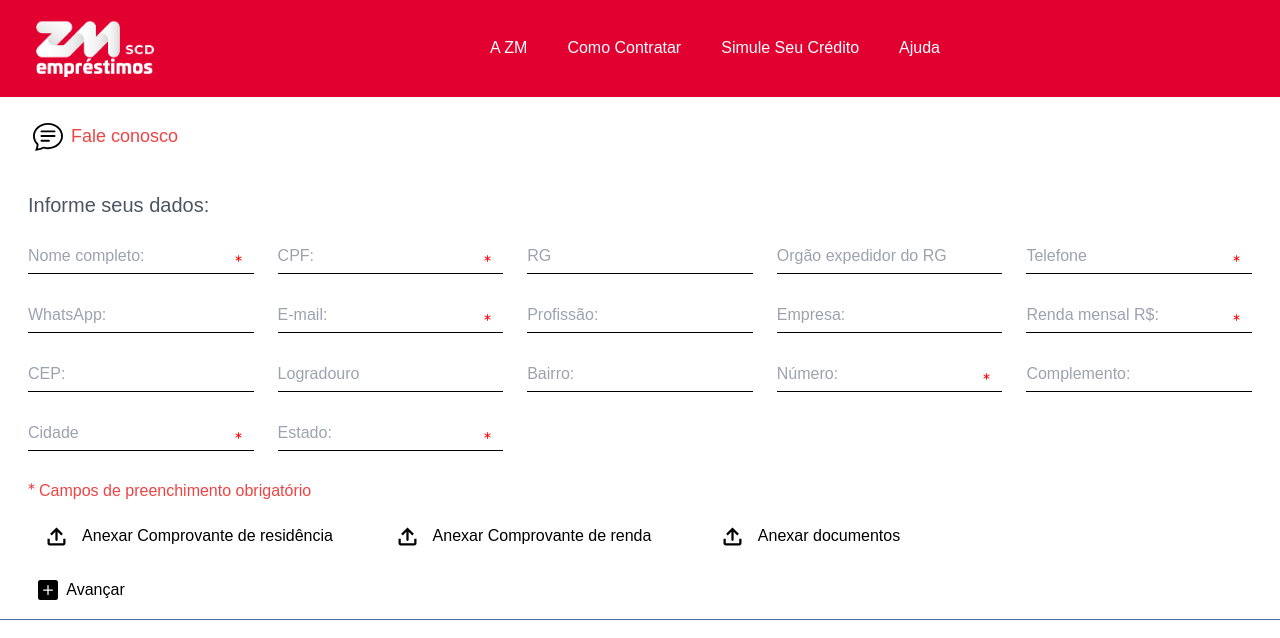
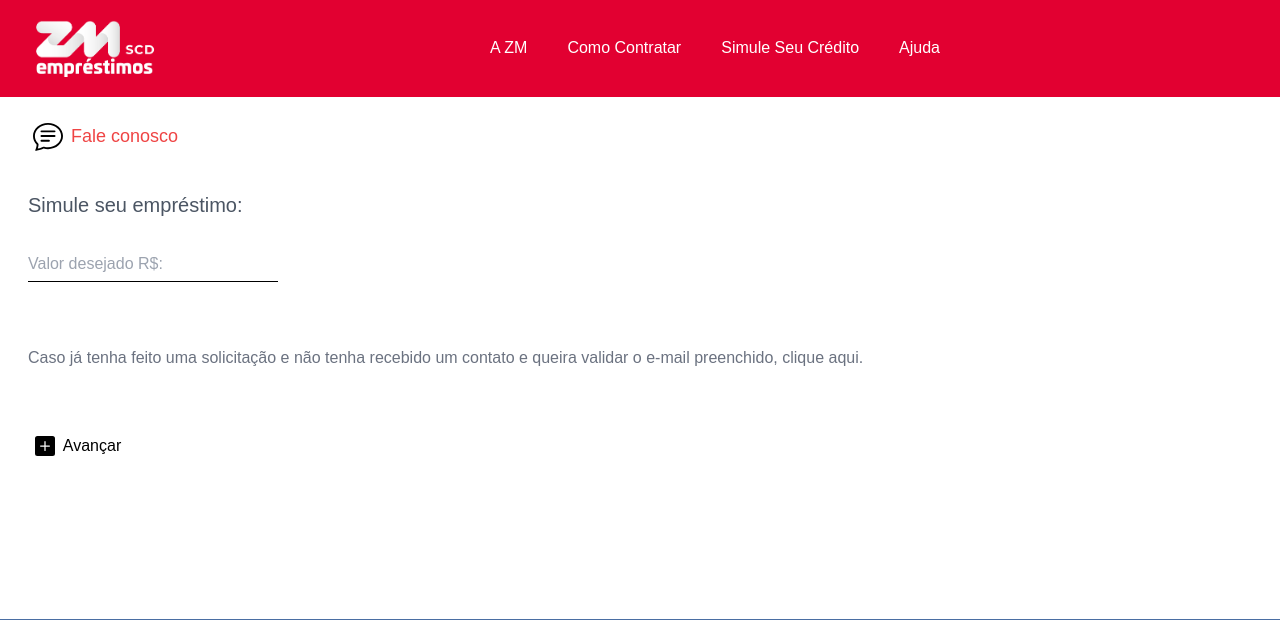
Before and after one commit to henrique2003/zm-emprestimos, a React (Vite) app: page / in a window 1280 px wide. Shown: the top 638 px of the page. Built offline with nearby package versions, Linux system fonts and the light colour scheme; a web font is replaced by a local one.

Commit message:
feat: add navegacao de rotas

```diff
--- a/src/App.tsx
+++ b/src/App.tsx
@@ -1,11 +1,7 @@
-import { Header } from './components/core';
-import { Simulacao } from './components/modules/simulacao/simulacao';
+import { Routes } from './routes/route';
 
 export function App(): JSX.Element {
   return (
-    <>
-      <Header />
-      <Simulacao />
-    </>
+    <Routes />
   )
 }
--- a/src/components/modules/simulacao/cadastro-dados/cadastro-dados.tsx
+++ b/src/components/modules/simulacao/cadastro-dados/cadastro-dados.tsx
@@ -1,6 +1,7 @@
 import { ConteudoContainer, DetalheLinha, FaleConoscoLink, InputCelular, InputCep, InputCpf, InputEmail, InputFile, InputOrgaoExpedidorRg, InputPrice, InputRg, InputTelefone, InputText, NextButton, Title } from '@/components/core'
 import { useCadastroDadosViewModel } from './cadastro-dados.view.model'
 import { BsAsterisk } from 'react-icons/bs'
+import { Link } from 'react-router-dom'
 
 export const CadastroDados: React.FC = () => {
   const { formData: {
@@ -171,7 +172,9 @@ export const CadastroDados: React.FC = () => {
           multiple
         />
       </div>
-      <NextButton className='mt-7 max-w-[107px]' text='Avançar' />
+      <Link to='/cadastrar-login'>
+        <NextButton className='mt-7 max-w-[107px]' text='Avançar' />
+      </Link>
       <DetalheLinha />
     </ConteudoContainer>
   )
--- a/src/components/modules/simulacao/cadastro-login/cadastro-login.tsx
+++ b/src/components/modules/simulacao/cadastro-login/cadastro-login.tsx
@@ -1,5 +1,6 @@
 import { ConteudoContainer, DetalheLinha, FaleConoscoLink, InputEmail, InputPassword, NextButton, Title } from '@/components/core'
 import { useCadastroLoginViewModel } from './cadastro-login.view.model'
+import { Link } from 'react-router-dom'
 
 export const CadastroLogin: React.FC = () => {
   const { formData: { confirmarSenha, email, senha }, handleChangeFormData } = useCadastroLoginViewModel()
@@ -34,7 +35,9 @@ export const CadastroLogin: React.FC = () => {
           />
         </div>
       </form>
-      <NextButton className='mt-16 max-w-[107px]' text='Cadastrar' />
+      <Link to='/confirmacao-solicitacao'>
+        <NextButton className='mt-16 max-w-[107px]' text='Cadastrar' />
+      </Link>
       <DetalheLinha />
     </ConteudoContainer>
   )
--- /dev/null
+++ b/src/components/modules/simulacao/index.ts
@@ -0,0 +1,5 @@
+export * from './valor-desejado/valor-desejado'
+export * from './cadastro-dados/cadastro-dados'
+export * from './cadastro-login/cadastro-login'
+export * from './editar-email/editar-email'
+export * from './confirmacao-solicitacao/confirmacao-solicitacao'
--- a/src/components/modules/simulacao/simulacao.tsx
+++ /dev/null
@@ -1,15 +0,0 @@
-// import { EditarEmail } from './editar-email/editar-email'
-// import { ValorDesejado } from './valor-desejado/valor-desejado'
-// import { CadastroLogin } from './cadastro-login/cadastro-login'
-// import { ConfirmacaoSolicitacao } from './confirmacao-solicitacao/confirmacao-solicitacao'
-import { CadastroDados } from './cadastro-dados/cadastro-dados'
-
-export const Simulacao: React.FC = () => {
-  return (
-    // <EditarEmail />
-    // <ValorDesejado />
-    // <CadastroLogin />
-    // <ConfirmacaoSolicitacao />
-    <CadastroDados />
-  )
-}
--- a/src/components/modules/simulacao/valor-desejado/valor-desejado.tsx
+++ b/src/components/modules/simulacao/valor-desejado/valor-desejado.tsx
@@ -1,5 +1,6 @@
+import { useState } from 'react'
+import { Link } from 'react-router-dom'
 import { ConteudoContainer, DetalheLinha, FaleConoscoLink, InputPrice, NextButton, Title } from '@/components/core'
-import { useState } from 'react'
 
 export const ValorDesejado: React.FC = () => {
   const [valor, setValor] = useState('')
@@ -14,8 +15,14 @@ export const ValorDesejado: React.FC = () => {
         value={valor}
         onChange={e => setValor(e.target.value)}
       />
-      <p className='text-md text-gray-500 mt-16 cursor-pointer hover:underline'>Caso já tenha feito uma solicitação e não tenha recebido um contato e queira validar o e-mail preenchido, clique aqui.</p>
-      <NextButton className='mt-16 max-w-[100px]' text='Avançar' />
+      <Link to='/editar-email'>
+        <p className='text-md text-gray-500 mt-16 cursor-pointer hover:underline'>
+          Caso já tenha feito uma solicitação e não tenha recebido um contato e queira validar o e-mail preenchido, clique aqui.
+        </p>
+      </Link>
+      <Link to='/cadastrar-dados'>
+        <NextButton className='mt-16 max-w-[100px]' text='Avançar' />
+      </Link>
       <DetalheLinha />
     </ConteudoContainer>
   )
--- /dev/null
+++ b/src/routes/route.tsx
@@ -0,0 +1,18 @@
+import { Header } from '@/components/core'
+import { CadastroDados, CadastroLogin, ConfirmacaoSolicitacao, EditarEmail, ValorDesejado } from '@/components/modules/simulacao'
+import { BrowserRouter, Route, Routes as RoutesDom } from 'react-router-dom'
+
+export const Routes: React.FC = () => {
+  return (
+    <BrowserRouter>
+      <Header />
+      <RoutesDom>
+        <Route path="/" element={<ValorDesejado />} />
+        <Route path="/editar-email" element={<EditarEmail />} />
+        <Route path="/cadastrar-dados" element={<CadastroDados />} />
+        <Route path="/cadastrar-login" element={<CadastroLogin />} />
+        <Route path="/confirmacao-solicitacao" element={<ConfirmacaoSolicitacao />} />
+      </RoutesDom>
+    </BrowserRouter>
+  )
+}
```
